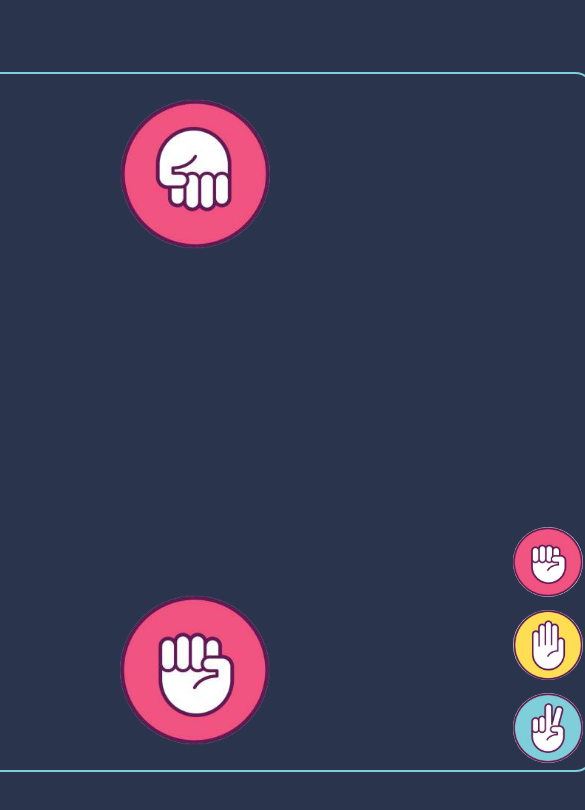
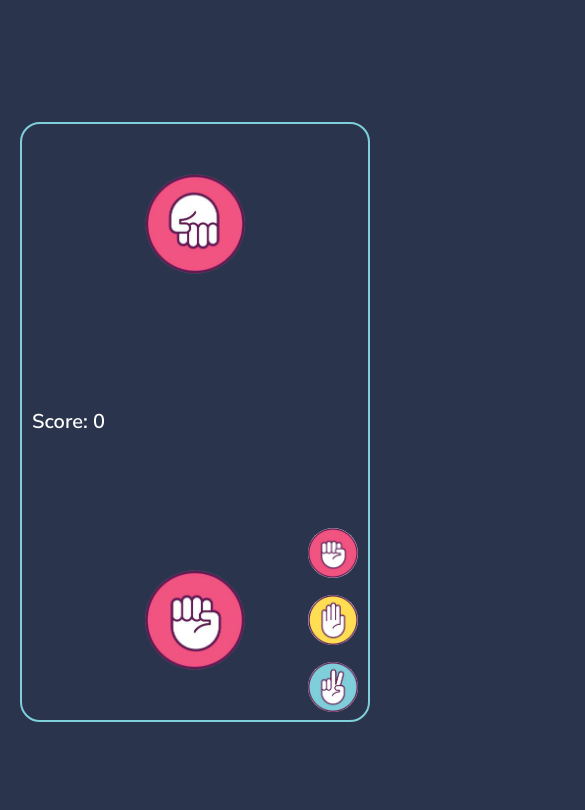
Before and after one commit to FilipRajcic/RockPaperScissors, a website built with Parcel: page index.html in a window 390 px wide. Shown: the whole page, 585 px wide, since content can reach past the window. Built offline with nearby package versions, Linux system fonts and the light colour scheme.

Commit message:
Added Responsivnes

```diff
--- a/src/sass/_base.scss
+++ b/src/sass/_base.scss
@@ -2,6 +2,7 @@
 
 // MEDIA
 
+$bp-phone: 31.25em; // 320px
 * {
   margin: 0;
   padding: 0;
@@ -34,6 +35,10 @@ body {
   transform: translate(-50%, -50%);
   border: 2px solid #7fcfda;
   border-radius: 2rem;
+  @media only screen and (max-width: $bp-phone) {
+    width: 35rem;
+    height: 60rem;
+  }
 
   background-color: #2a354d;
   display: flex;
--- a/src/sass/_player.scss
+++ b/src/sass/_player.scss
@@ -14,6 +14,10 @@
     height: 15rem;
     width: auto;
     // animation: shake 2s linear infinite;
+    @media only screen and (max-width: $bp-phone) {
+      width: auto;
+      height: 10rem;
+    }
   }
 
   &__list {
@@ -27,20 +31,36 @@
     display: flex;
     justify-content: space-around;
     flex-direction: column;
+    @media only screen and (max-width: $bp-phone) {
+      width: 5rem;
+      height: 20rem;
+    }
   }
   &__item {
     height: 7rem;
     width: 7rem;
+    @media only screen and (max-width: $bp-phone) {
+      width: 5rem;
+      height: 5rem;
+    }
     &__btn {
       height: 7rem;
       width: 7rem;
       border-radius: 50%;
       border: none;
       cursor: pointer;
+      @media only screen and (max-width: $bp-phone) {
+        width: 5rem;
+        height: 5rem;
+      }
     }
     &__img {
       height: 7rem;
       width: 7rem;
+      @media only screen and (max-width: $bp-phone) {
+        width: 5rem;
+        height: 5rem;
+      }
     }
   }
 }
@@ -51,6 +71,10 @@
   &__img {
     height: 15rem;
     width: auto;
+    @media only screen and (max-width: $bp-phone) {
+      width: auto;
+      height: 10rem;
+    }
     // animation: shake2 2s linear infinite;
   }
 }
--- a/src/sass/_scoreboard.scss
+++ b/src/sass/_scoreboard.scss
@@ -12,6 +12,9 @@
 }
 .score {
   margin-left: 5rem;
+  @media only screen and (max-width: $bp-phone) {
+    margin-left: 1rem;
+  }
 }
 .winlos {
   font-size: 3rem;
```
